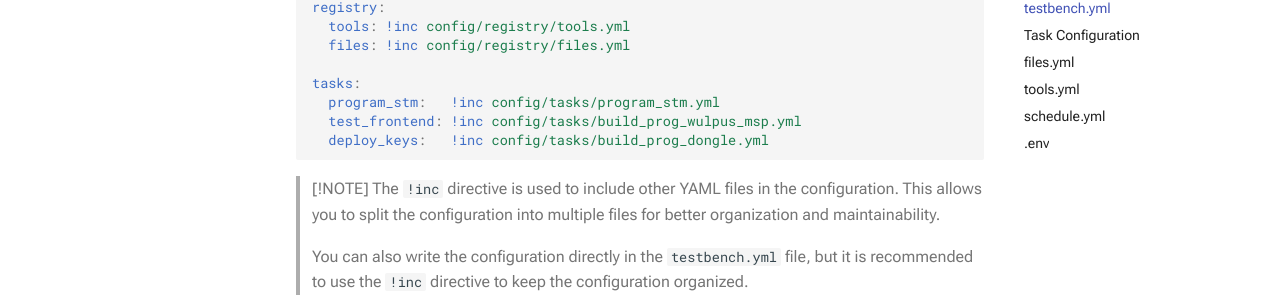
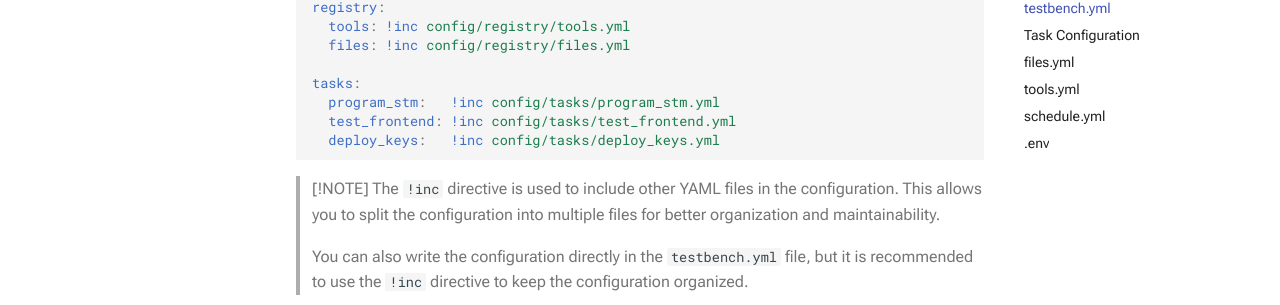
Before and after one commit to WULPUS/python_testbench, an MkDocs documentation site: the page built from docs/docs/configuration.md, in a window 1280 px wide and 900 px high, scrolled down 719 px. Shown: the part 148-453 px from the top of the window. Built offline with MkDocs 1.6.1 and Material for MkDocs 9.7.7, drawn with Linux system fonts in a browser that asks for light colours; comment, search, counter and statistics services are not loaded; some of the changed text lies outside the part shown.

Commit message:
Unified naming

````diff
--- a/docs/docs/configuration.md
+++ b/docs/docs/configuration.md
@@ -25,8 +25,8 @@ registry:
 
 tasks:
   program_stm:   !inc config/tasks/program_stm.yml
-  test_frontend: !inc config/tasks/build_prog_wulpus_msp.yml
-  deploy_keys:   !inc config/tasks/build_prog_dongle.yml
+  test_frontend: !inc config/tasks/test_frontend.yml
+  deploy_keys:   !inc config/tasks/deploy_keys.yml
 ```
 
 > [!NOTE]
````
Also changed, not shown: other parts of docs/docs/configuration.md (+1 -3 lines), docs/docs/new_tool.md (+1 -1 lines).
